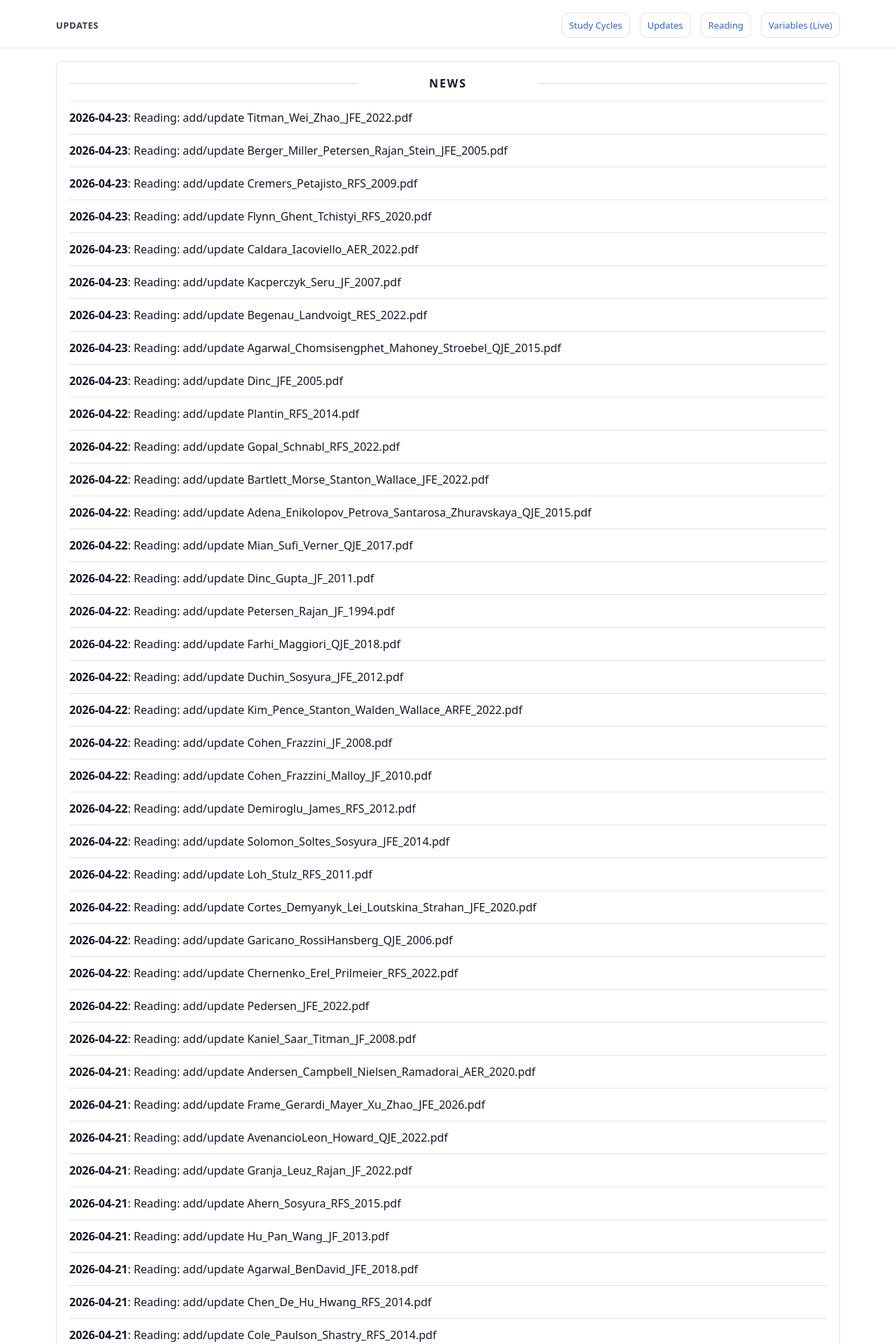
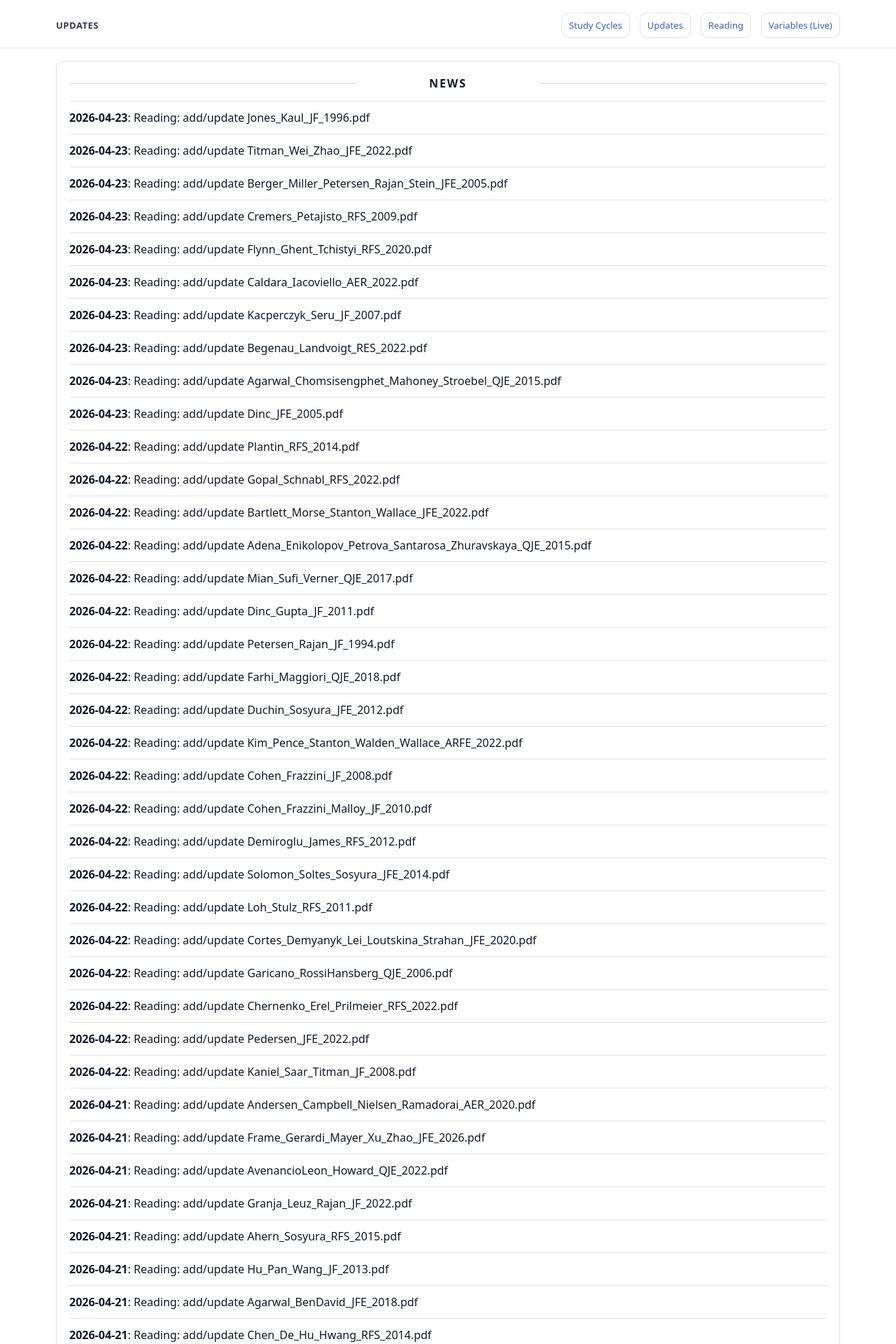
Before and after one commit to yaxinzn/study-archive, a Jekyll site: the page built from updates/index.md, in a window 1280 px wide. Shown: the top 1920 px of the page at 70% size. Built offline with Jekyll 4.4.1, drawn with Linux system fonts in a browser that asks for light colours; some of the changed text lies outside the part shown.

Commit message:
chore: update NEWS feed

```diff
--- a/_data/news.yml
+++ b/_data/news.yml
@@ -1,4 +1,7 @@
 # Auto-generated update history (sorted newest -> oldest). Do not edit manually.
+- ts: "1776938446"
+  date: "2026-04-23"
+  title: "Reading: add/update Jones_Kaul_JF_1996.pdf"
 - ts: "1776937487"
   date: "2026-04-23"
   title: "Reading: add/update Titman_Wei_Zhao_JFE_2022.pdf"
```
